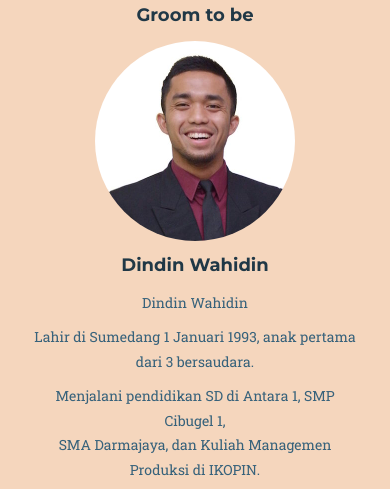
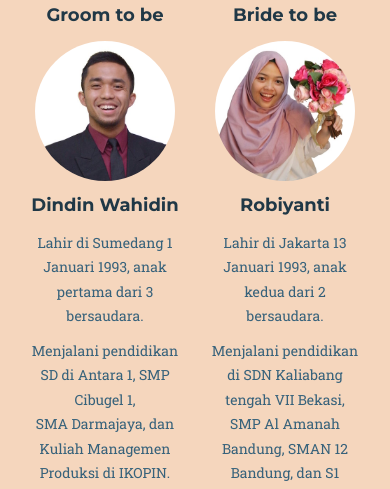
Before and after one commit to kumangxxx/undangan, a website: page index.html in a window 390 px wide. Shown: the part 587-1076 px from the top of the page. Drawn offline with nearby package versions, Linux system fonts and the light colour scheme; some packages are replaced by stand-ins of ours; a web font is replaced by a local one.

Commit message:
pengantin nyamping

```diff
--- a/css/kumang.css
+++ b/css/kumang.css
@@ -205,8 +205,8 @@ header {
 
   .ava-pengantin {
     border-radius: 50%;
-    width: 200px;
-    height: 200px;
+    width: 140px;
+    height: 140px;
   }
 
   .ava-parent {
@@ -245,8 +245,8 @@ header {
 
   .ava-pengantin {
     border-radius: 50%;
-    width: 200px;
-    height: 200px;
+    width: 100px;
+    height: 100px;
   }
 
   .ava-parent {
--- a/index.html
+++ b/index.html
@@ -78,16 +78,15 @@
                 </div>
             </div>
             <div class="row text-center">
-                <div class="wow fadeInLeft col-md-6">
+                <div class="wow fadeInLeft col-xs-6 col-md-6">
                     <h4 class="service-heading">Groom to be</h4>
                     <img src="img/dindin2.jpeg" class="ava-pengantin" />
                     <h4 class="service-heading">Dindin Wahidin</h4>
-                    <p class="text-muted">Dindin Wahidin</p>
                     <p class="text-muted">Lahir di Sumedang 1 Januari 1993, anak pertama dari 3 bersaudara.</p>
                     <p class="text-muted">Menjalani pendidikan SD di Antara 1, SMP Cibugel 1,<br/>SMA Darmajaya, dan Kuliah Managemen Produksi di IKOPIN.</p>
                     <p class="text-muted">Saat ini aktif sebagai Junior Evaluator LPDP.</p>
                 </div>
-                <div class="wow fadeInRight col-md-6">
+                <div class="wow fadeInRight col-xs-6 col-md-6">
                     <h4 class="service-heading">Bride to be</h4>
                     <img src="img/robi2.jpeg" class="ava-pengantin" />
                     <h4 class="service-heading">Robiyanti</h4>
```
